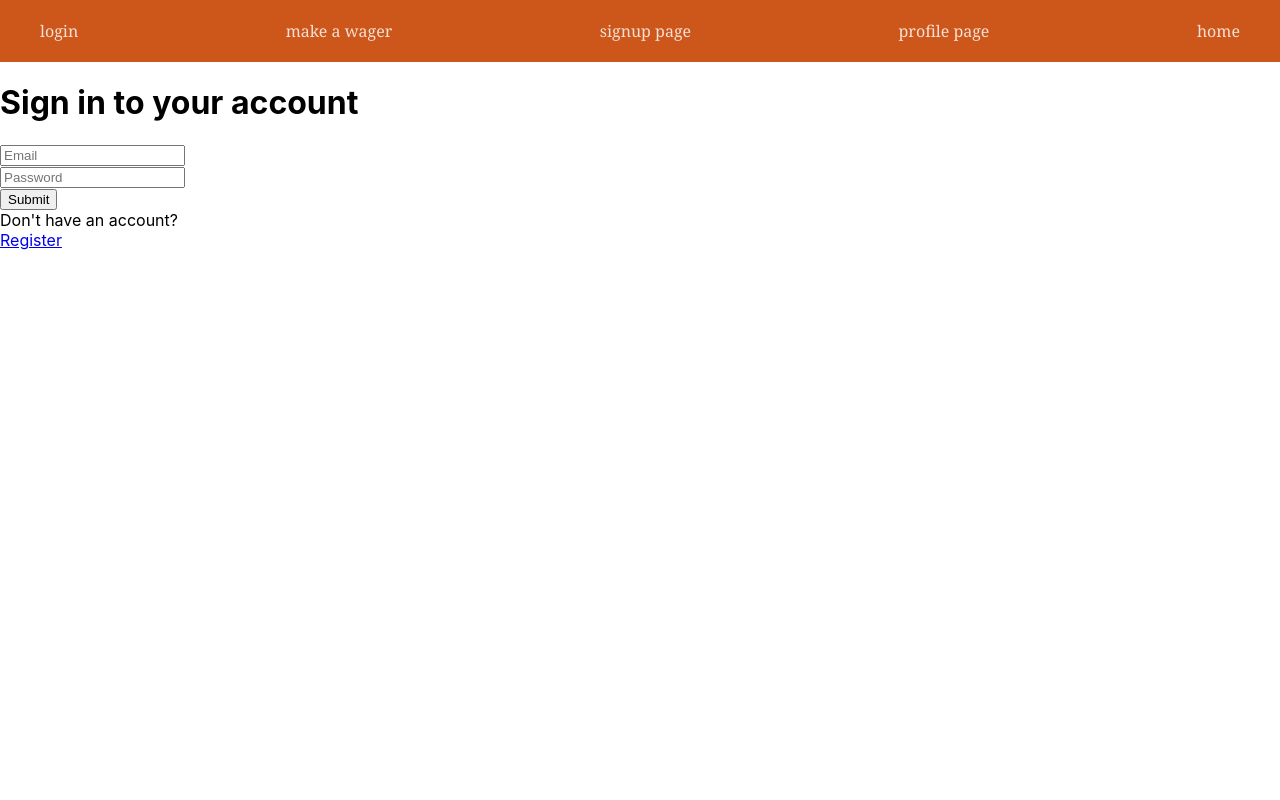
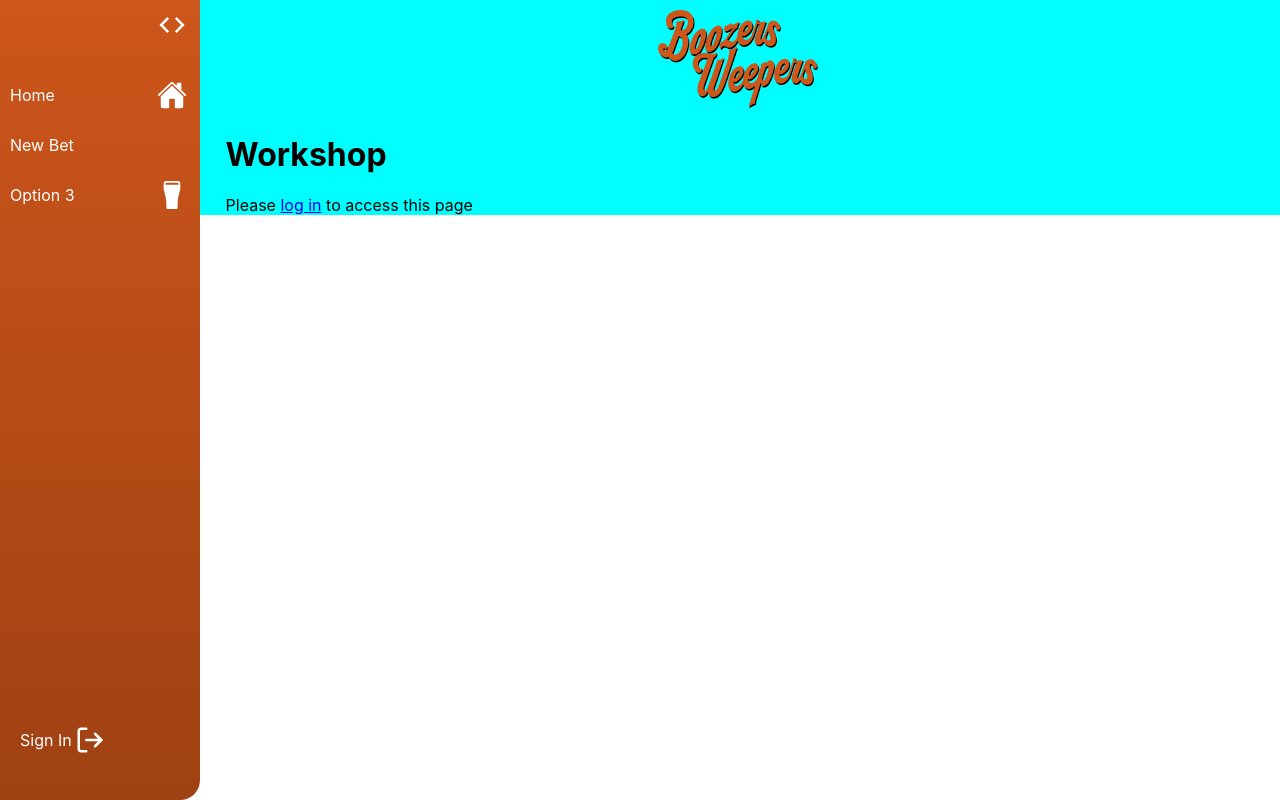
Before and after one commit to Catherine-Russell/BoozersWeepers, a React (Create React App) app in the folder frontend/: page /workshop in a window 1280 px wide. Before the commit this address led to /login. Built offline with nearby package versions, Linux system fonts and the light colour scheme; some icons are missing.

Commit message:
Adds different menu to Navbar Depending on Status

```diff
--- a/frontend/src/components/VertNavBar/VertNavBar.css
+++ b/frontend/src/components/VertNavBar/VertNavBar.css
@@ -1,5 +1,3 @@
-/* VertNavbar.css */
-
 .VertNavbar {
   position: fixed;
   top: 0;
@@ -72,13 +70,32 @@
   color: inherit;
   display: flex;
   align-items: center;
-  justify-content: space-between; /* Adjust to center text and icon */
+  justify-content: space-between;
   width: 100%;
 }
 
-/* Adjust icon alignment if necessary */
 .bottom-section ul li .react-icon {
-  margin-left: 3px; /* Adjust if needed */
+  margin-left: 3px;
+}
+
+.logout-option {
+  margin-top: auto;
+  display: flex;
+  align-items: center;
+  padding: 10px;
+}
+
+.logout-option span {
+  text-decoration: none;
+  color: inherit;
+  display: flex;
+  align-items: center;
+  width: 100%;
+}
+
+.logout-option .react-icon {
+  margin-left: auto;
+  margin-right: 3px;
 }
 
 .react-icon {
--- a/frontend/src/components/VertNavBar/VertNavBar.js
+++ b/frontend/src/components/VertNavBar/VertNavBar.js
@@ -1,17 +1,26 @@
-import React from 'react';
-import { useNavigate } from "react-router-dom";
+import React, { useState, useEffect } from 'react';
+import { useNavigate } from 'react-router-dom';
 import { IoHome, IoPint } from 'react-icons/io5';
-import { BiExpandHorizontal } from "react-icons/bi";
-import { FaHandshakeSimple } from "react-icons/fa6";
-import { FiLogOut } from "react-icons/fi";
-import '/Users/samuelford/Projects/TeamTavern/frontend/src/components/VertNavBar/VertNavBar.css'
+import { BiExpandHorizontal } from 'react-icons/bi';
+import { FaHandshakeSimple } from 'react-icons/fa6';
+import { FiLogOut } from 'react-icons/fi';
+import '../VertNavBar/VertNavBar.css';
+import isTokenValid from '../Utility/isTokenValid';
 
 const VertNavbar = ({ expanded, toggleExpand }) => {
-  const navigate = useNavigate(); // Use useNavigate at the top level
+  const [isLoggedIn, setIsLoggedIn] = useState(false);
+  const [userToken, setUserToken] = useState(localStorage.getItem('token'));
+
+  useEffect(() => {
+    const isValidToken = isTokenValid(userToken);
+    setIsLoggedIn(isValidToken);
+  }, [userToken]);
+
+  const navigate = useNavigate();
 
   const logout = () => {
-    window.localStorage.removeItem("token");
-    navigate('/'); // Use navigate to redirect
+    localStorage.removeItem('token');
+    navigate('/');
   };
 
   return (
@@ -20,17 +29,21 @@ const VertNavbar = ({ expanded, toggleExpand }) => {
         <ul>
           <li onClick={toggleExpand}><BiExpandHorizontal className="react-icon" size={30} /></li>
           <li className="spacer"></li>
-          <li><a href='/'><span>Home</span><IoHome className="react-icon" size={30} /></a></li>
-          <li><a href='/userlist'><span>New Bet</span><FaHandshakeSimple className="react-icon" size={30} /></a></li>
+          <li><a href="/"><span>Home</span><IoHome className="react-icon" size={30} /></a></li>
+          <li><a href="/userlist"><span>New Bet</span><FaHandshakeSimple className="react-icon" size={30} /></a></li>
           <li><span>Option 3</span><IoPint className="react-icon" size={30} /></li>
-          {/* Add more options as needed */}
         </ul>
       </div>
 
       <div className="bottom-section">
         <ul>
-          {/* Pass a reference to logout function, don't invoke it */}
-          <li onClick={logout}><span>Log-Out</span><FiLogOut className="react-icon" size={30} /></li>
+          {isLoggedIn ? (
+            <li className="logout-option" onClick={logout}><span>Log Out</span><FiLogOut className="react-icon" size={30} /></li>
+          ) : (
+            <li>
+            <li className="logout-option" ><a href="/login"><span>Sign In</span><FiLogOut className="react-icon" size={30} /></a></li>
+            </li>
+          )}
         </ul>
       </div>
     </nav>
--- a/frontend/src/components/header/header.css
+++ b/frontend/src/components/header/header.css
@@ -10,7 +10,7 @@
   .HeaderMainBar img {
     padding-top: 2px;
     height: auto;
-    width: 150px;
+    width: 160px;
     padding-top: 10px;
     padding-bottom: 0px;
     padding-right: 30px;
--- a/frontend/src/components/workshop/workshop.js
+++ b/frontend/src/components/workshop/workshop.js
@@ -13,14 +13,9 @@ const Workshop = ({ navigate }) => {
     const isValidToken = isTokenValid(userToken);
     setIsLoggedIn(isValidToken);
 
-    if (!isValidToken) {
-      navigate('/login');
-    }
   }, [userToken, navigate]);
 
-  const toggleExpand = () => {
-    setExpanded(!expanded);
-  };
+  const toggleExpand = () => {setExpanded(!expanded);};
 
   return (
     <div>
```
